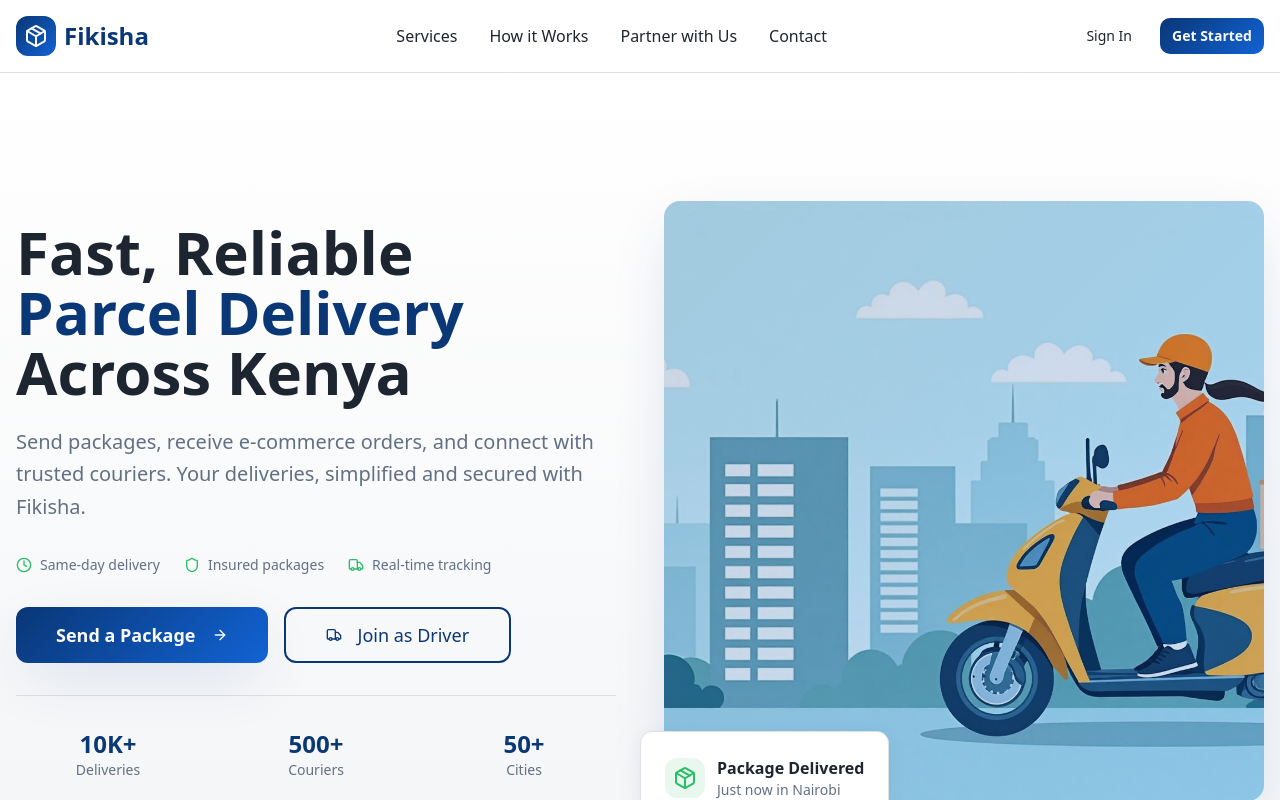
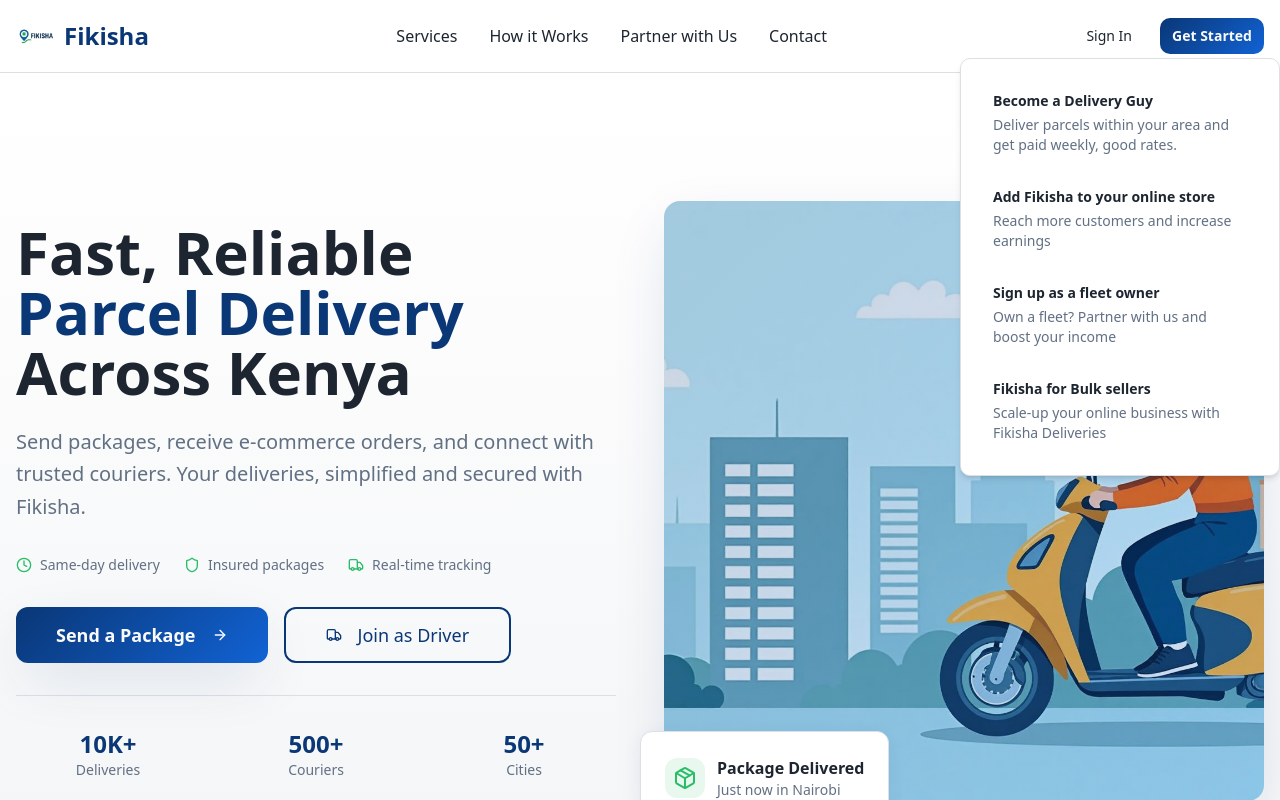
Before and after one commit to kipmilton71/fikisha-parcels-delivered, a React (Vite) app: page / in a window 1280 px wide. Both pictures are taken after a click on the button "Get Started". Shown: the top 800 px of the page. Built offline with nearby package versions, Linux system fonts and the light colour scheme.

Commit message:
Add Get Started dropdown

```diff
--- a/src/components/Header.tsx
+++ b/src/components/Header.tsx
@@ -1,6 +1,12 @@
 import { useState } from "react";
 import { Button } from "@/components/ui/button";
 import { Menu, X, Package, Truck, Users } from "lucide-react";
+import {
+  DropdownMenu,
+  DropdownMenuContent,
+  DropdownMenuItem,
+  DropdownMenuTrigger,
+} from "@/components/ui/dropdown-menu";
 
 const Header = () => {
   const [isMenuOpen, setIsMenuOpen] = useState(false);
@@ -11,9 +17,11 @@ const Header = () => {
         <div className="flex items-center justify-between">
           {/* Logo */}
           <div className="flex items-center space-x-2">
-            <div className="bg-gradient-hero p-2 rounded-lg">
-              <Package className="h-6 w-6 text-primary-foreground" />
-            </div>
+            <img
+              src="/lovable-uploads/260af120-2959-4e8f-9da9-f231460da090.png"
+              alt="Fikisha Logo"
+              className="h-10 w-10 object-contain"
+            />
             <span className="text-2xl font-bold text-primary">Fikisha</span>
           </div>
 
@@ -38,9 +46,51 @@ const Header = () => {
             <Button variant="ghost" size="sm">
               Sign In
             </Button>
-            <Button variant="hero" size="sm">
-              Get Started
-            </Button>
+            <DropdownMenu>
+              <DropdownMenuTrigger asChild>
+                <Button variant="hero" size="sm">
+                  Get Started
+                </Button>
+              </DropdownMenuTrigger>
+              <DropdownMenuContent className="w-80 p-4">
+                <DropdownMenuItem
+                  className="flex flex-col items-start p-4 cursor-pointer hover:bg-accent"
+                  onSelect={() => {}}
+                >
+                  <div className="font-semibold text-foreground">Become a Delivery Guy</div>
+                  <div className="text-sm text-muted-foreground mt-1">
+                    Deliver parcels within your area and get paid weekly, good rates.
+                  </div>
+                </DropdownMenuItem>
+                <DropdownMenuItem
+                  className="flex flex-col items-start p-4 cursor-pointer hover:bg-accent"
+                  onSelect={() => {}}
+                >
+                  <div className="font-semibold text-foreground">Add Fikisha to your online store</div>
+                  <div className="text-sm text-muted-foreground mt-1">
+                    Reach more customers and increase earnings
+                  </div>
+                </DropdownMenuItem>
+                <DropdownMenuItem
+                  className="flex flex-col items-start p-4 cursor-pointer hover:bg-accent"
+                  onSelect={() => {}}
+                >
+                  <div className="font-semibold text-foreground">Sign up as a fleet owner</div>
+                  <div className="text-sm text-muted-foreground mt-1">
+                    Own a fleet? Partner with us and boost your income
+                  </div>
+                </DropdownMenuItem>
+                <DropdownMenuItem
+                  className="flex flex-col items-start p-4 cursor-pointer hover:bg-accent"
+                  onSelect={() => {}}
+                >
+                  <div className="font-semibold text-foreground">Fikisha for Bulk sellers</div>
+                  <div className="text-sm text-muted-foreground mt-1">
+                    Scale-up your online business with Fikisha Deliveries
+                  </div>
+                </DropdownMenuItem>
+              </DropdownMenuContent>
+            </DropdownMenu>
           </div>
 
           {/* Mobile Menu Button */}
@@ -72,9 +122,51 @@ const Header = () => {
                 <Button variant="ghost" size="sm">
                   Sign In
                 </Button>
-                <Button variant="hero" size="sm">
-                  Get Started
-                </Button>
+                <DropdownMenu>
+                  <DropdownMenuTrigger asChild>
+                    <Button variant="hero" size="sm" className="w-full">
+                      Get Started
+                    </Button>
+                  </DropdownMenuTrigger>
+                  <DropdownMenuContent className="w-80 p-4">
+                    <DropdownMenuItem
+                      className="flex flex-col items-start p-4 cursor-pointer hover:bg-accent"
+                      onSelect={() => {}}
+                    >
+                      <div className="font-semibold text-foreground">Become a Delivery Guy</div>
+                      <div className="text-sm text-muted-foreground mt-1">
+                        Deliver parcels within your area and get paid weekly, good rates.
+                      </div>
+                    </DropdownMenuItem>
+                    <DropdownMenuItem
+                      className="flex flex-col items-start p-4 cursor-pointer hover:bg-accent"
+                      onSelect={() => {}}
+                    >
+                      <div className="font-semibold text-foreground">Add Fikisha to your online store</div>
+                      <div className="text-sm text-muted-foreground mt-1">
+                        Reach more customers and increase earnings
+                      </div>
+                    </DropdownMenuItem>
+                    <DropdownMenuItem
+                      className="flex flex-col items-start p-4 cursor-pointer hover:bg-accent"
+                      onSelect={() => {}}
+                    >
+                      <div className="font-semibold text-foreground">Sign up as a fleet owner</div>
+                      <div className="text-sm text-muted-foreground mt-1">
+                        Own a fleet? Partner with us and boost your income
+                      </div>
+                    </DropdownMenuItem>
+                    <DropdownMenuItem
+                      className="flex flex-col items-start p-4 cursor-pointer hover:bg-accent"
+                      onSelect={() => {}}
+                    >
+                      <div className="font-semibold text-foreground">Fikisha for Bulk sellers</div>
+                      <div className="text-sm text-muted-foreground mt-1">
+                        Scale-up your online business with Fikisha Deliveries
+                      </div>
+                    </DropdownMenuItem>
+                  </DropdownMenuContent>
+                </DropdownMenu>
               </div>
             </nav>
           </div>
```
Also changed, not shown: public/lovable-uploads/260af120-2959-4e8f-9da9-f231460da090.png (added).
